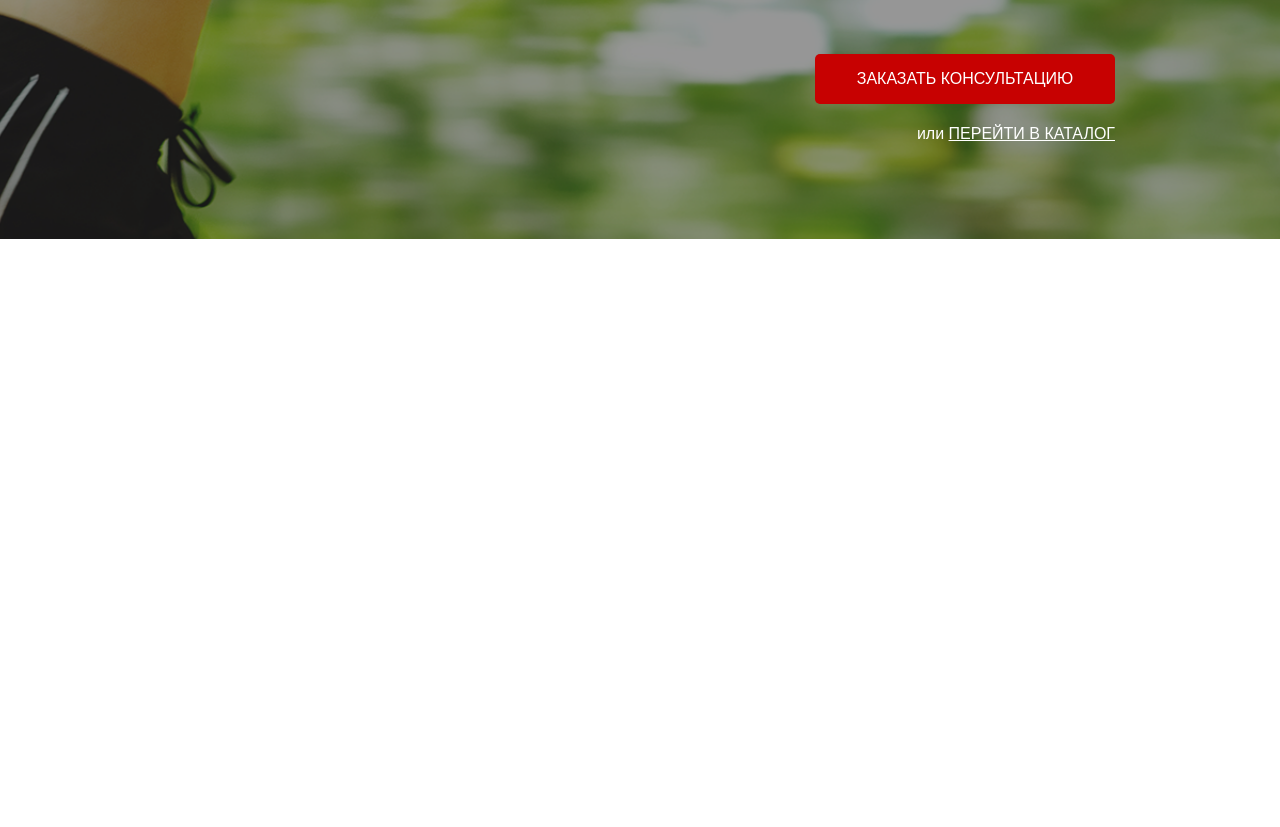
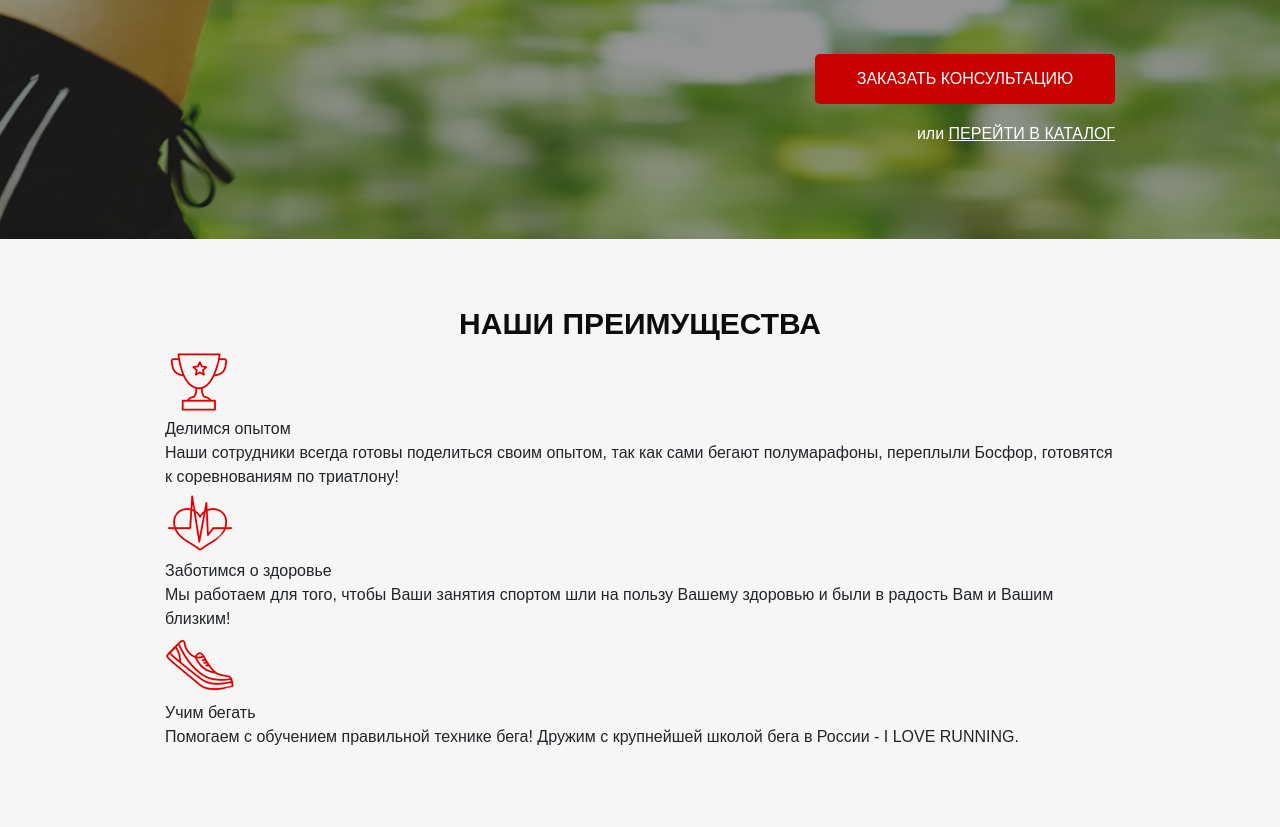
Before and after one commit to DarkSidr/puls, a website: page src/index.html in a window 1280 px wide. Shown: the part 455-1282 px from the top of the page. Before the commit the page ends 800 px from the top, so only its background shows below. Drawn offline with Linux system fonts and the light colour scheme.

Commit message:
add edge block

```diff
--- a/src/index.html
+++ b/src/index.html
@@ -54,5 +54,33 @@
             </div>
         </div>
     </div>
+    <div class="edge">
+        <div class="container">
+            <h2 class="title">НАШИ ПРЕИМУЩЕСТВА</h2>
+            <div class="edge__wrapper">
+                <div class="edge__block">
+                    <img src="icons/exp.png" alt="exp" class="edge__img">
+                    <div class="edge__title">Делимся опытом</div>
+                    <div class="edge__descr">Наши сотрудники всегда готовы поделиться своим опытом,
+                        так как сами бегают полумарафоны, переплыли Босфор, готовятся к соревнованиям по триатлону!</div>
+                </div>
+                <div class="edge__block">
+                    <img src="icons/heart.png" alt=heart class="edge__img">
+                    <div class="edge__title">Заботимся о здоровье</div>
+                    <div class="edge__descr">Мы работаем для того,
+                        чтобы Ваши занятия спортом шли на пользу Вашему здоровью и были в радость Вам и Вашим близким!
+                        </div>
+                </div>
+                <div class="edge__block">
+                    <img src="icons/shoe.png" alt=shoe class="edge__img">
+                    <div class="edge__title">Учим бегать</div>
+                    <div class="edge__descr">Помогаем с обучением
+                        правильной технике бега!
+                        Дружим с крупнейшей школой бега в России - <span>I LOVE RUNNING.</span>
+                        </div>
+                </div>
+            </div>
+        </div>
+    </div>
 </body>
 </html>
--- /dev/null
+++ b/src/sass/blocks/_edge.scss
@@ -0,0 +1,6 @@
+.edge {
+    min-height: 470px;
+    background-color: #f6f6f6;
+    padding: 70px 0 78px 0;
+
+}
--- /dev/null
+++ b/src/sass/blocks/_h2-title.scss
@@ -0,0 +1,7 @@
+.title {
+    color: #0d0d0d;
+    font-size: 30px;
+    font-weight: 700;
+    text-align: center;
+    line-height: 30px;
+}
--- a/src/sass/style.scss
+++ b/src/sass/style.scss
@@ -12,3 +12,5 @@
 @import 'blocks/promo';
 @import 'blocks/header';
 @import 'blocks/buttons';
+@import 'blocks/edge';
+@import 'blocks/h2-title';
```
Also changed, not shown: src/css/style.min.css.
